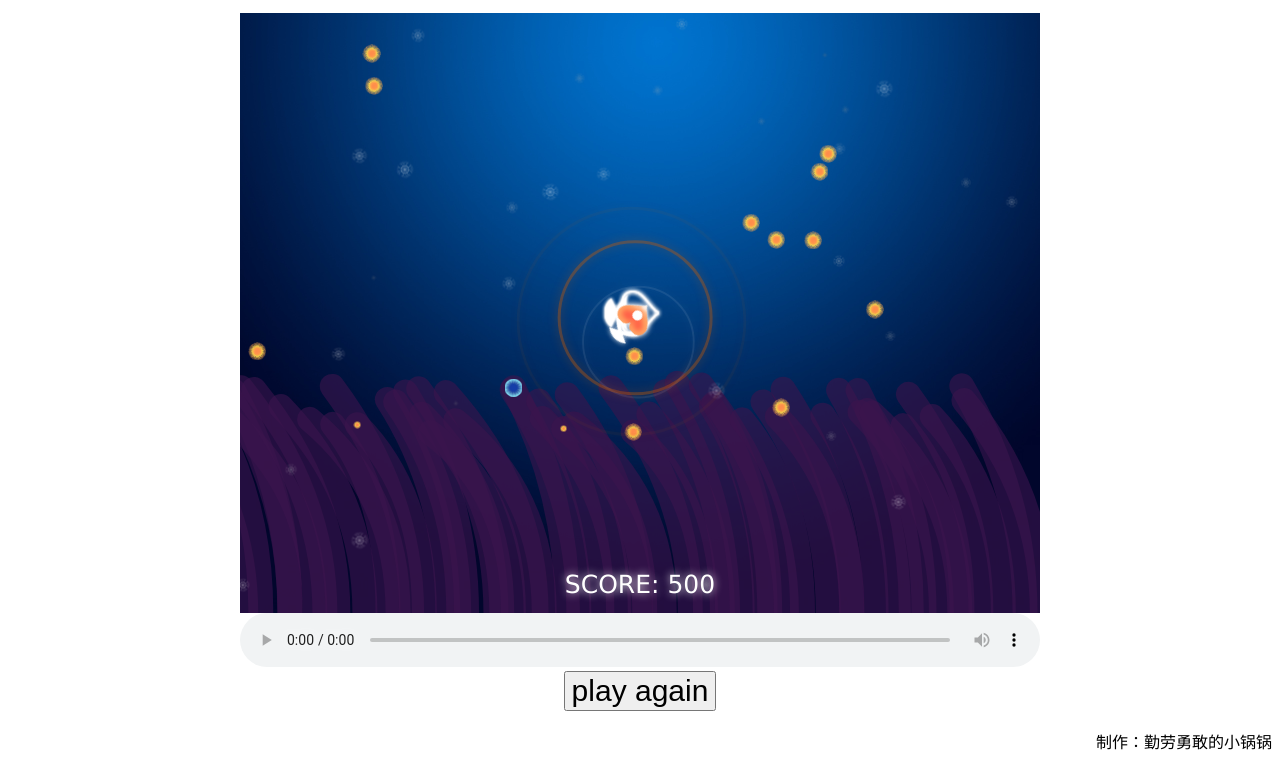
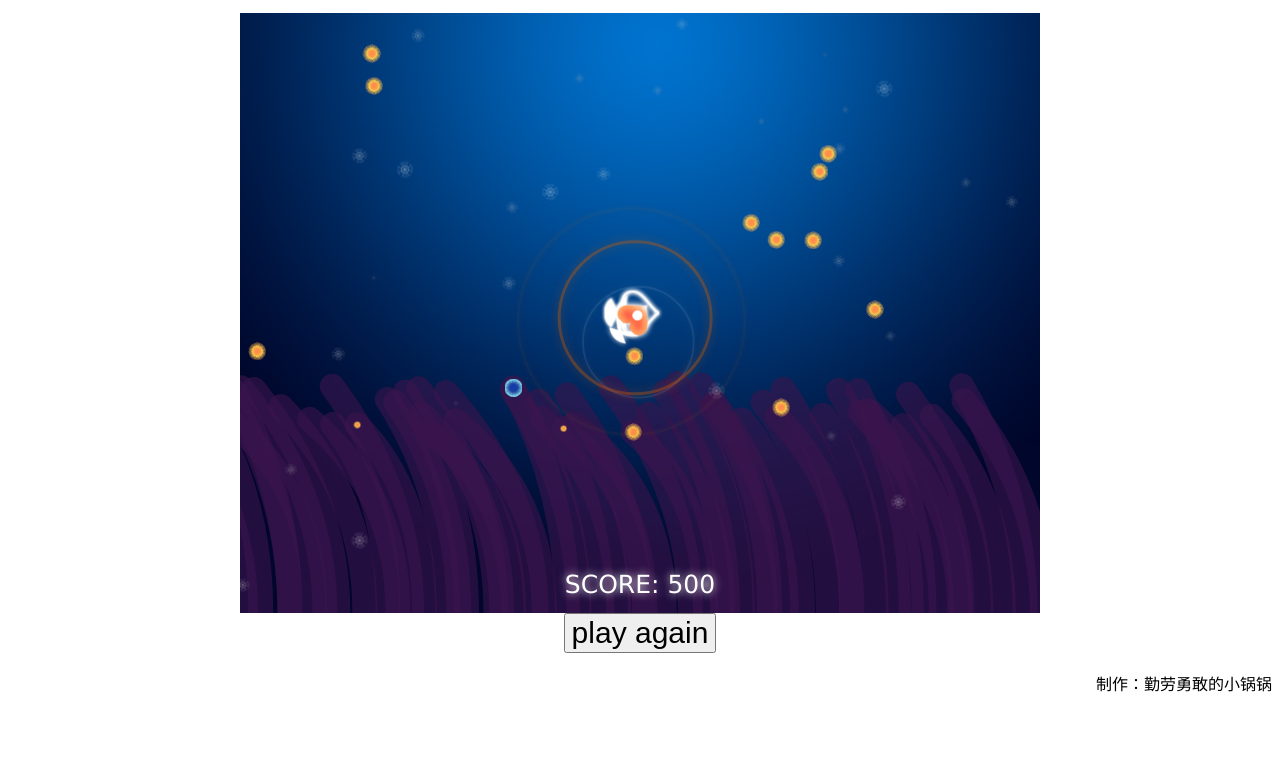
Before and after one commit to summerdiane/summerdiane.github.io, a plain HTML site: page gameProgram/feedingBabyFish/feedingBabyFish.html in a window 1280 px wide. Shown: the part 169-930 px from the top of the page. After the commit the page ends 872 px from the top, so only its background shows below. Drawn offline with Linux system fonts and the light colour scheme.

Commit message:
Update feedingBabyFish.html

```diff
--- a/gameProgram/feedingBabyFish/feedingBabyFish.html
+++ b/gameProgram/feedingBabyFish/feedingBabyFish.html
@@ -39,7 +39,6 @@
 	<script type="text/javascript" src="js/dust.js"></script>
 	<footer style="text-align:right">
 		<section style=" text-align:center;">
-			<audio src="./src/music.mp3" controls="" autoplay="" loop="" style="width:800px;"></audio>
 			<form action="feedingBabyFish.html" method="post">
 				<input type="submit" name="again" value="play again" style="font-size:30px;">
 			</form>
```
